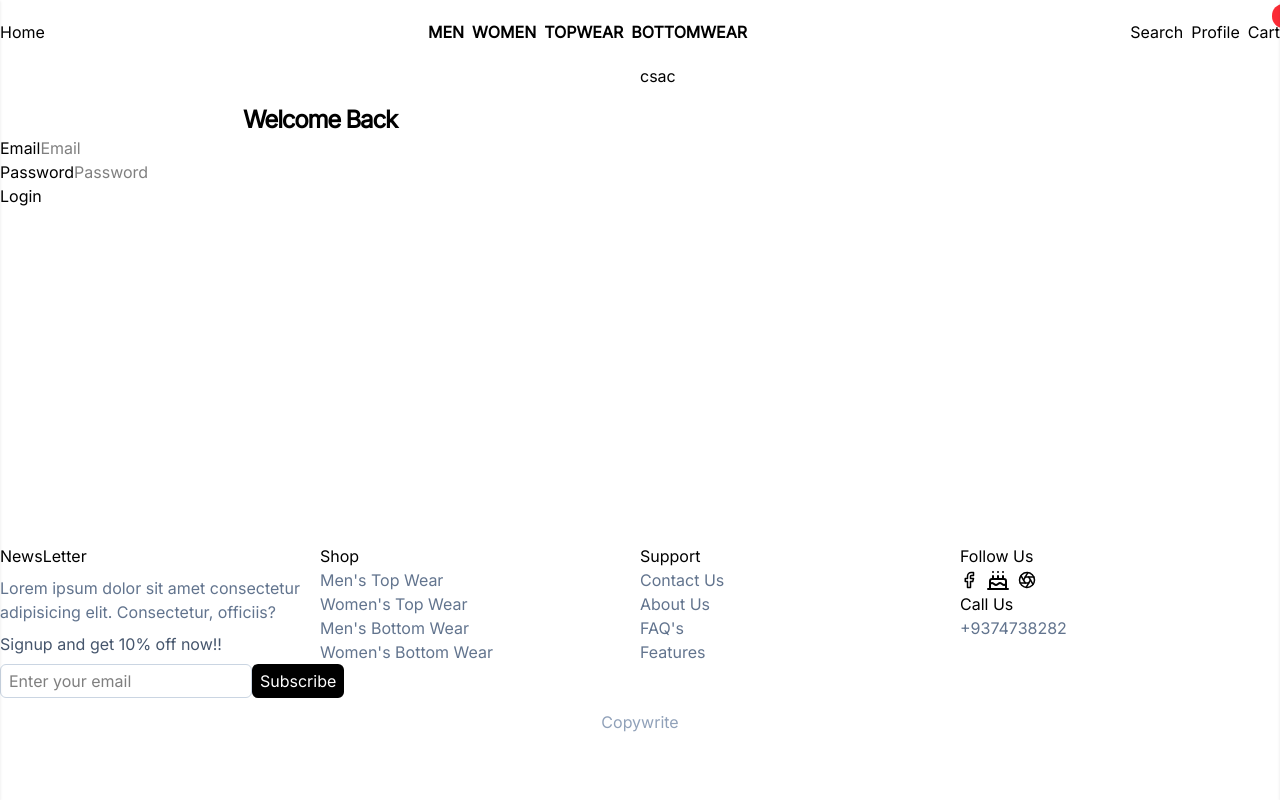
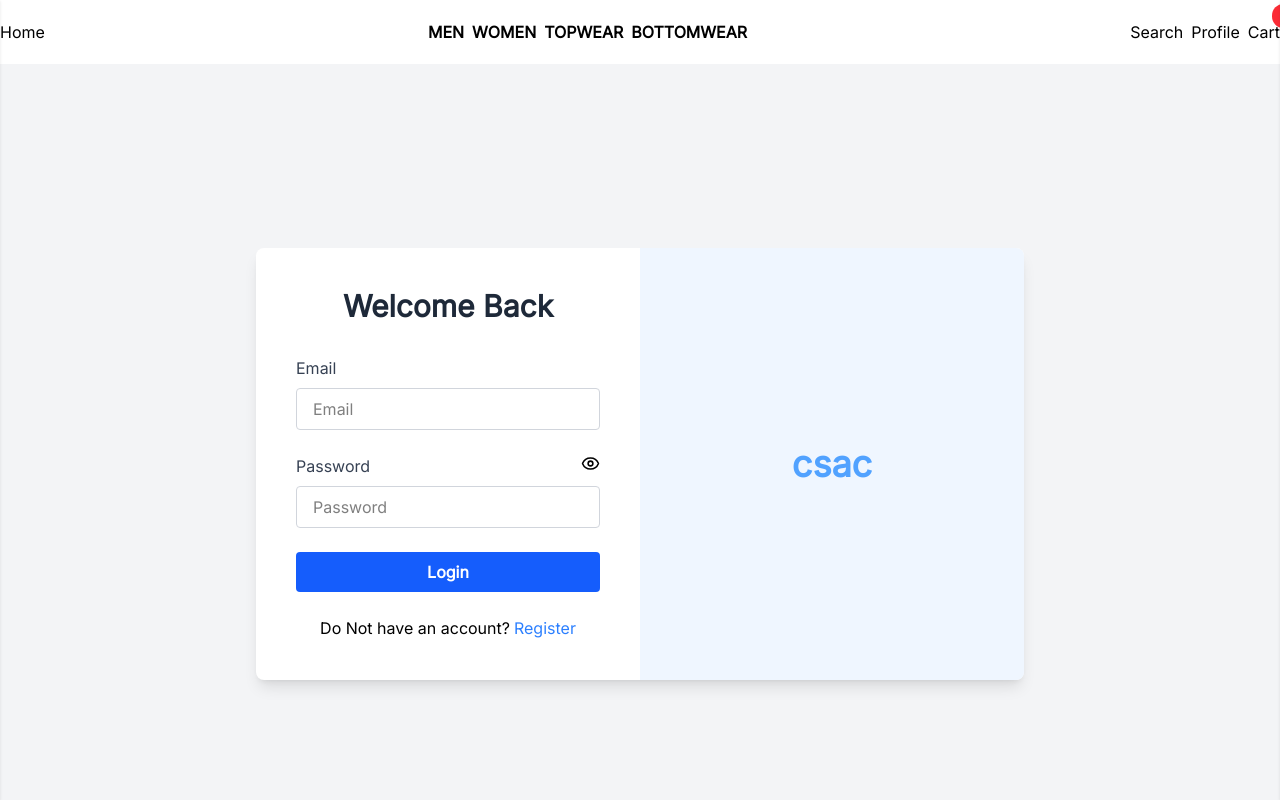
Before and after one commit to Ankushkumardas/Ecom-Service, a React (Vite) app in the folder frontend/app/: page /login in a window 1280 px wide. Shown: the top 800 px of the page. Built offline with nearby package versions, Linux system fonts and the light colour scheme.

Commit message:
changes to authentication in frontend

```diff
--- a/frontend/app/src/pages/Login.jsx
+++ b/frontend/app/src/pages/Login.jsx
@@ -1,45 +1,66 @@
+import { Eye, EyeOff } from 'lucide-react';
 import React, { useState } from 'react'
+import { Link } from 'react-router';
 
 const Login = () => {
     const [data, setdata] = useState({ email: "", password: "" })
+    const [pass, showpass] = useState(false);
     const handlesubmit = (e) => {
         e.preventDefault();
         console.log(data)
     }
     return (
-        <div className='container mx-auto'>
-            <div className='max-w-7xl mx-auto flex'>
-                <div className='w-1/2 h-100'>
-                    <h2 className='text-center tracking-tighter font-semibold text-2xl mt-10'>Welcome Back</h2>
+        <div className="flex items-center justify-center min-h-screen bg-gray-100">
+            <div className="bg-white shadow-lg rounded-lg flex w-full max-w-3xl overflow-hidden">
+                <div className="w-1/2 p-10 flex flex-col justify-center">
+                    <h2 className="text-center font-bold text-3xl mb-8 text-gray-800">Welcome Back</h2>
+                    <form onSubmit={handlesubmit} className="space-y-6">
                         <div>
-                        <form onSubmit={ handlesubmit}>
-                            <div>
-                                <label>Email</label>
+                            <label className="block text-gray-700 mb-2">Email</label>
                             <input
                                 type="text"
                                 name="email"
                                 placeholder="Email"
                                 value={data.email}
                                 onChange={e => setdata({ ...data, email: e.target.value })}
+                                className="w-full px-4 py-2 border border-gray-300 rounded focus:outline-none focus:ring-2 focus:ring-blue-400"
                             />
                         </div>
                         <div>
-                                <label>Password</label>
+                            <div className=' flex justify-between '>
+                                <label className="block text-gray-700 mb-2">Password</label>
+
+                                {pass ? (
+                                    <EyeOff className="cursor-pointer " size={19} onClick={() => showpass(false)} />
+                                ) : (
+                                    <Eye className="cursor-pointer " size={19} onClick={() => showpass(true)} />
+                                )}
+                            </div>
                             <input
-                                    type="password"
+                                type={pass ? "text" : "password"}
                                 name="password"
                                 placeholder="Password"
                                 value={data.password}
                                 onChange={e => setdata({ ...data, password: e.target.value })}
+                                className="w-full px-4 py-2 border border-gray-300 rounded focus:outline-none focus:ring-2 focus:ring-blue-400"
                             />
                         </div>
                         <div>
-                                <button type='submit'>Login</button>
+                            <button
+                                type="submit"
+                                className="w-full bg-blue-600 text-white py-2 rounded hover:bg-blue-700 transition-colors font-semibold"
+                            >
+                                Login
+                            </button>
+                        </div>
+                        <div className=' flex items-center justify-center gap-1'>
+                            <p>Do Not have an account?</p> <span><Link to={'/register'} className=' text-blue-500'>Register</Link></span>
                         </div>
                     </form>
                 </div>
+                <div className="w-1/2 bg-blue-50  items-center justify-center hidden md:flex">
+                    <span className="text-4xl text-blue-400 font-extrabold">csac</span>
                 </div>
-                <div className='w-1/2'>csac</div>
             </div>
         </div>
     )
```
Lines whose indentation alone changed are shown as unchanged.
